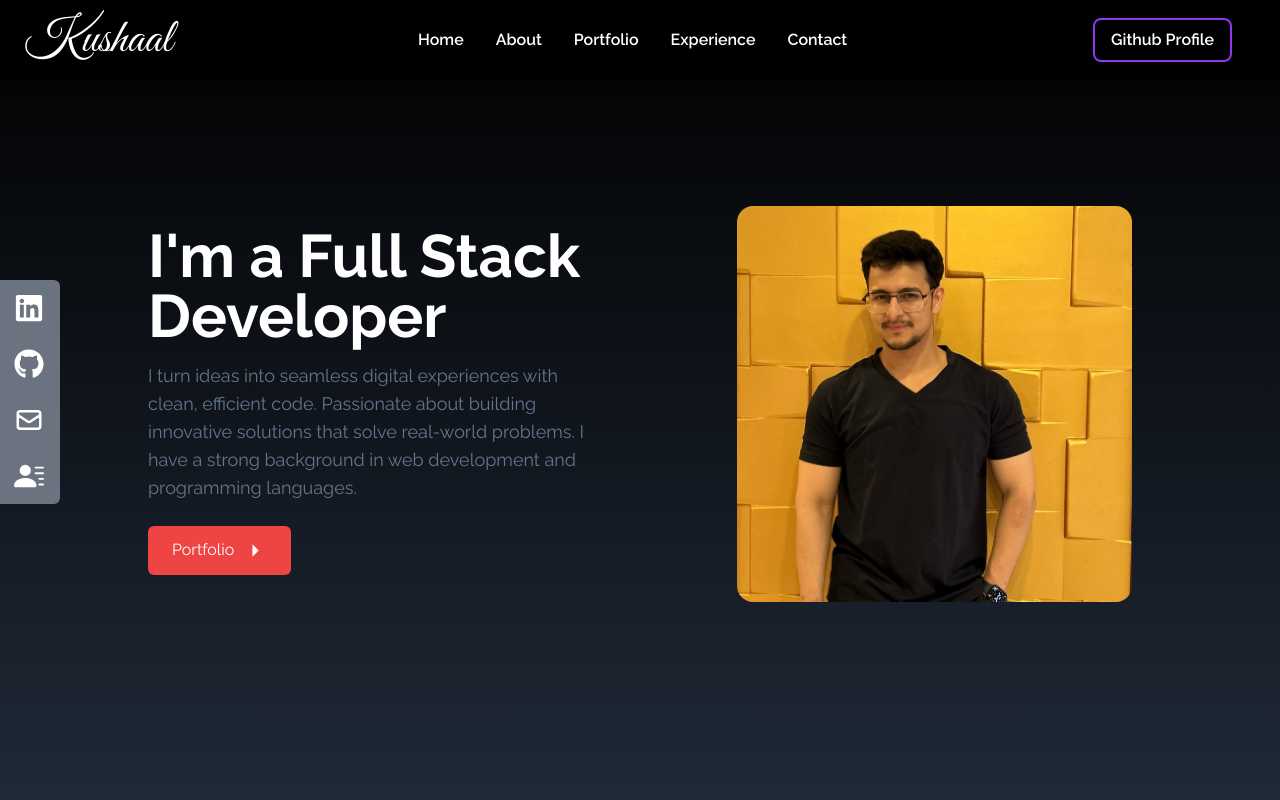
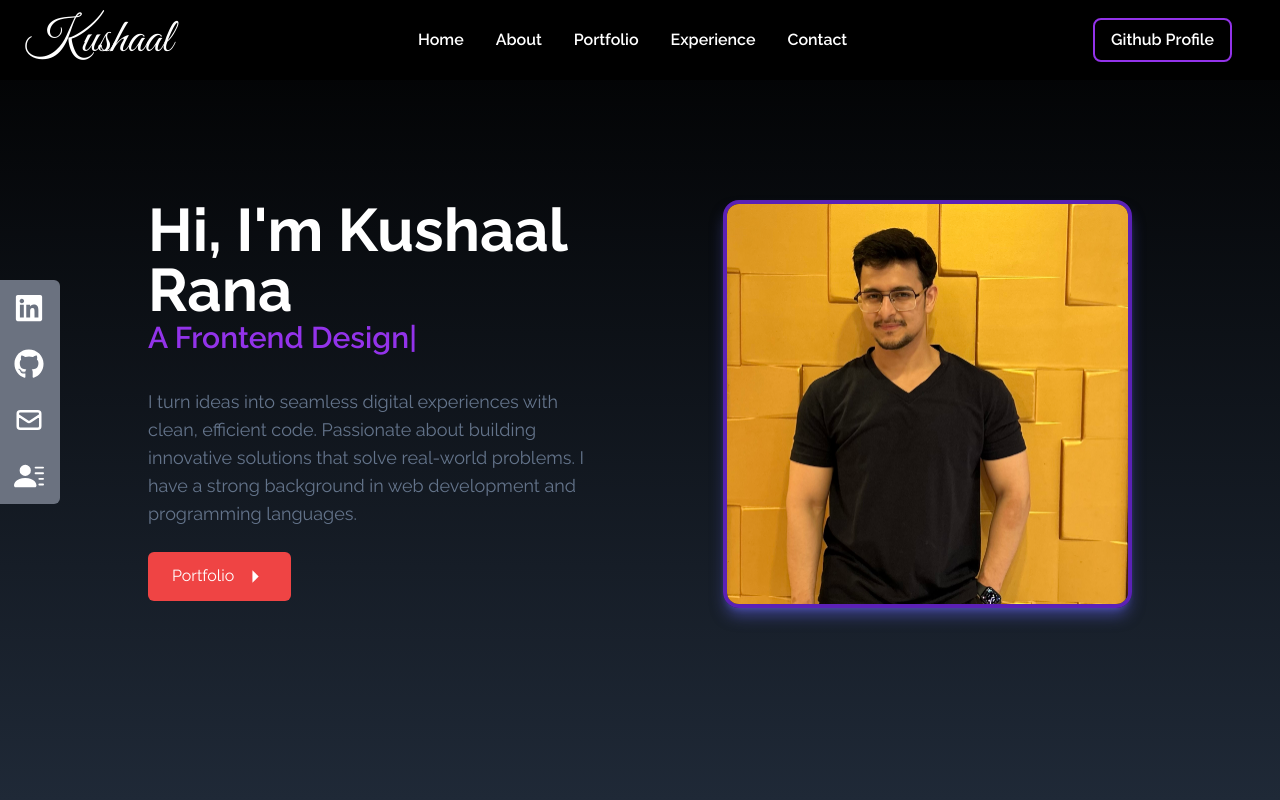
Before and after one commit to kushaal-rana/my-portfolio-website, a React (Create React App) app: page / in a window 1280 px wide. Shown: the top 800 px of the page. Built offline with nearby package versions, Linux system fonts and the light colour scheme.

Commit message:
Added Animation to text

```diff
--- a/package.json
+++ b/package.json
@@ -11,6 +11,7 @@
     "react-icons": "^5.3.0",
     "react-scripts": "5.0.1",
     "react-scroll": "^1.9.0",
+    "react-type-animation": "^3.2.0",
     "web-vitals": "^2.1.4"
   },
   "scripts": {
--- a/src/components/Home.jsx
+++ b/src/components/Home.jsx
@@ -2,28 +2,57 @@ import React from "react";
 import HeroImage from "../assets/heroImage.jpeg";
 import { RiArrowRightSFill } from "react-icons/ri";
 import { Link } from "react-scroll";
+import { TypeAnimation } from "react-type-animation";
+
+const Details = {
+  name: "Kushaal Rana",
+  roles: [
+    "Full Stack Developer",
+    "Backend Developer",
+    "Frontend Designer",
+    "Software Engineer",
+    "Software Developer",
+    "Programmer",
+  ],
+  description:
+    "I am a motivated and versatile individual, always eager to take on new challenges. With a passion for learning I am dedicated to delivering high-quality results. With a positive attitude and a growth mindset, I am ready to make a meaningful contribution and achieve great things.",
+  github: "https://github.com/kushaal-rana",
+  resume:
+    "https://drive.google.com/file/d/1ffZrcMcn8UatXGIaautbbqpV7ADNaETA/view?usp=sharing",
+  linkedin: "https://www.linkedin.com/in/kushaal-rana/",
+  insta: "https://www.instagram.com/kushaalrana/",
+};
 
 const Home = () => {
   return (
     <div
       name="home"
-      className="h-fit md:h-screen w-full bg-gradient-to-b from-black to-gray-800 pt-20 md:pt-2"
+      className="h-fit md:h-screen w-full bg-gradient-to-b from-black to-gray-800 pt-20 md:pt-2 relative overflow-hidden"
     >
-      <div className="max-w-screen-lg mx-auto flex flex-col items-center justify-center h-full px-5 md:flex-row">
+      <div className="max-w-screen-lg mx-auto flex flex-col items-center justify-center h-full px-5 md:flex-row relative z-10">
         {/* Image - now first on mobile */}
-        <div className="order-1 md:order-2 mb-8 md:mb-0 ">
+        <div className="order-1 md:order-2 mb-8 md:mb-0 mt-12 md:mt-0 ">
           <img
             src={HeroImage}
             alt="my profile"
-            className="rounded-2xl w-[300px] h-auto md:w-[500px] mx-auto"
+            className="rounded-2xl w-[300px] h-auto md:w-[410px] mx-auto object-cover border-4 border-violet-800 shadow-lg shadow-indigo-500/50 transition-all duration-500 hover:scale-105 hover:shadow-blue-500"
           />
         </div>
 
         {/* Text content - now second on mobile */}
         <div className="flex flex-col justify-center h-full order-2 md:order-1 mt-8 md:mt-0">
           <h2 className="text-4xl sm:text-6xl font-bold text-white text-center md:text-left">
-            I'm a Full Stack Developer
+            Hi, I'm {Details.name}
           </h2>
+          <div className="text-2xl sm:text-3xl font-semibold text-purple-600 text-center md:text-left mb-4">
+            A{" "}
+            <TypeAnimation
+              sequence={[...Details.roles.flatMap((role) => [role, 1000])]}
+              wrapper="span"
+              speed={50}
+              repeat={Infinity}
+            />
+          </div>
           <p className="text-slate-500 font-normal text-lg py-4 max-w-md text-center md:text-left">
             I turn ideas into seamless digital experiences with clean, efficient
             code. Passionate about building innovative solutions that solve
```
Also changed, not shown: 1 other file (tests, documents, lock files or other folders).
